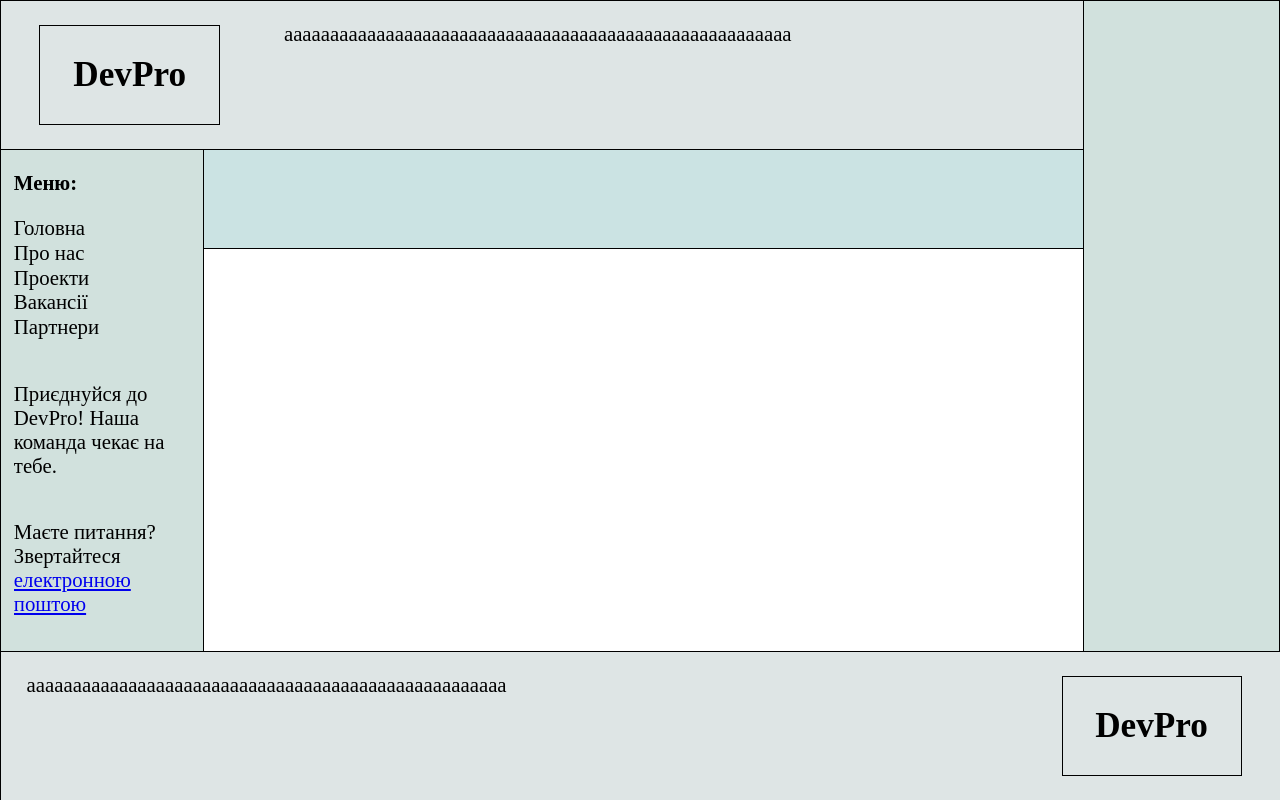
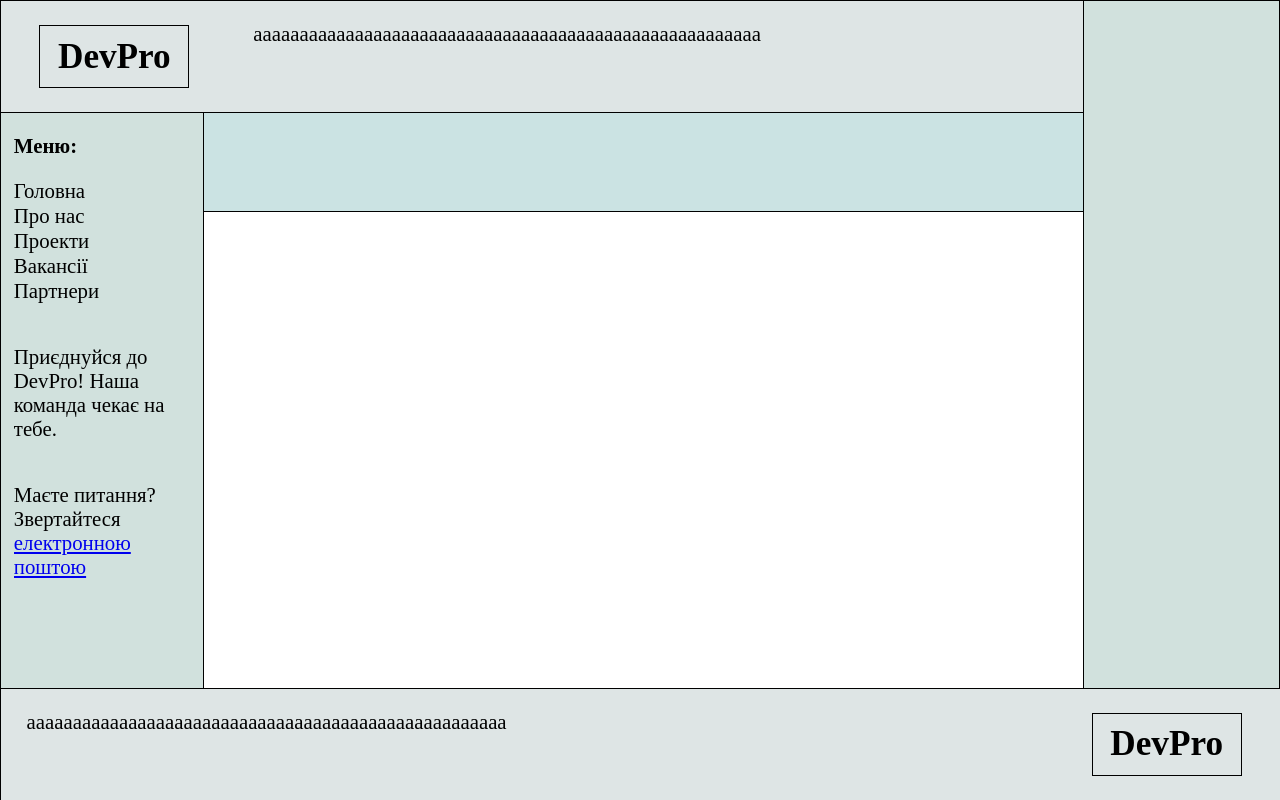
Before and after one commit to youn1on/Web-Labs, a plain HTML site: page Lab1/index.html in a window 1280 px wide. Drawn offline with Linux system fonts and the light colour scheme.

Commit message:
Inserted blocks height problem resolved

```diff
--- a/Lab1/styles.css
+++ b/Lab1/styles.css
@@ -134,7 +134,6 @@ p{
   text-align: center;
   border: var(--border);
   padding: 0 0.1vw;
-  min-height: 100px;
   margin: 3vh 3vw 3vh 3vw;
   justify-content: center;
   align-items: center;
@@ -142,12 +141,11 @@ p{
 }
 
 .inserted-block-footer{
-  width: 15%;
+  padding: 0.3em 0.5em;
 }
 
-.inserted-block-header{
-  width: 18%;
-  max-height: 5vh;
+.inserted-block-header {
+  padding: 0.3em 0.5em;
 }
 
 .inserted-block-footer h1, .inserted-block-header h1 {
@@ -157,11 +155,11 @@ p{
 .text-div-footer {
   padding-left: 2vw;
   padding-right: 2vw;
-  width: 85%;
+  flex: 1;
 }
 
 .text-div-header {
-  width: 82%;
+  flex: 1;
   padding-left: 2vw;
   padding-right: 2vw;
 }
```
